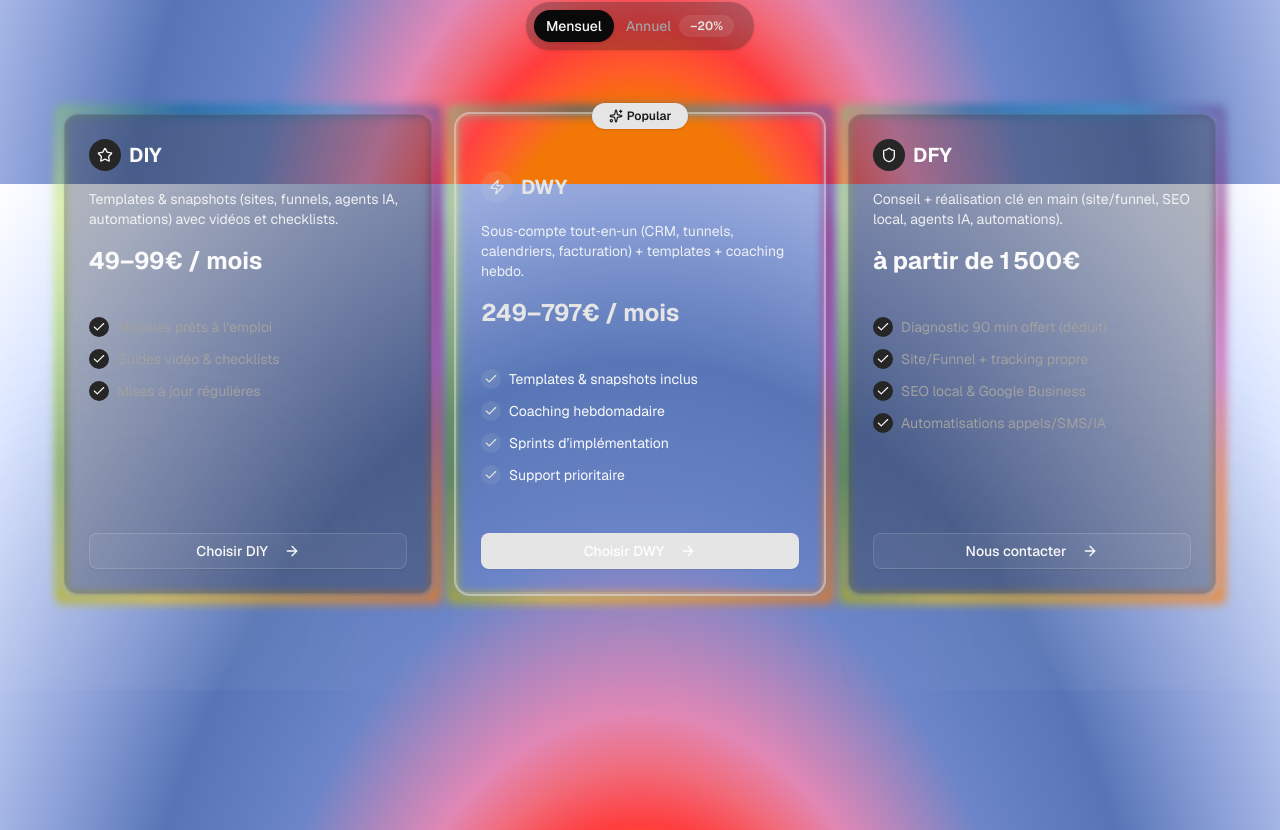
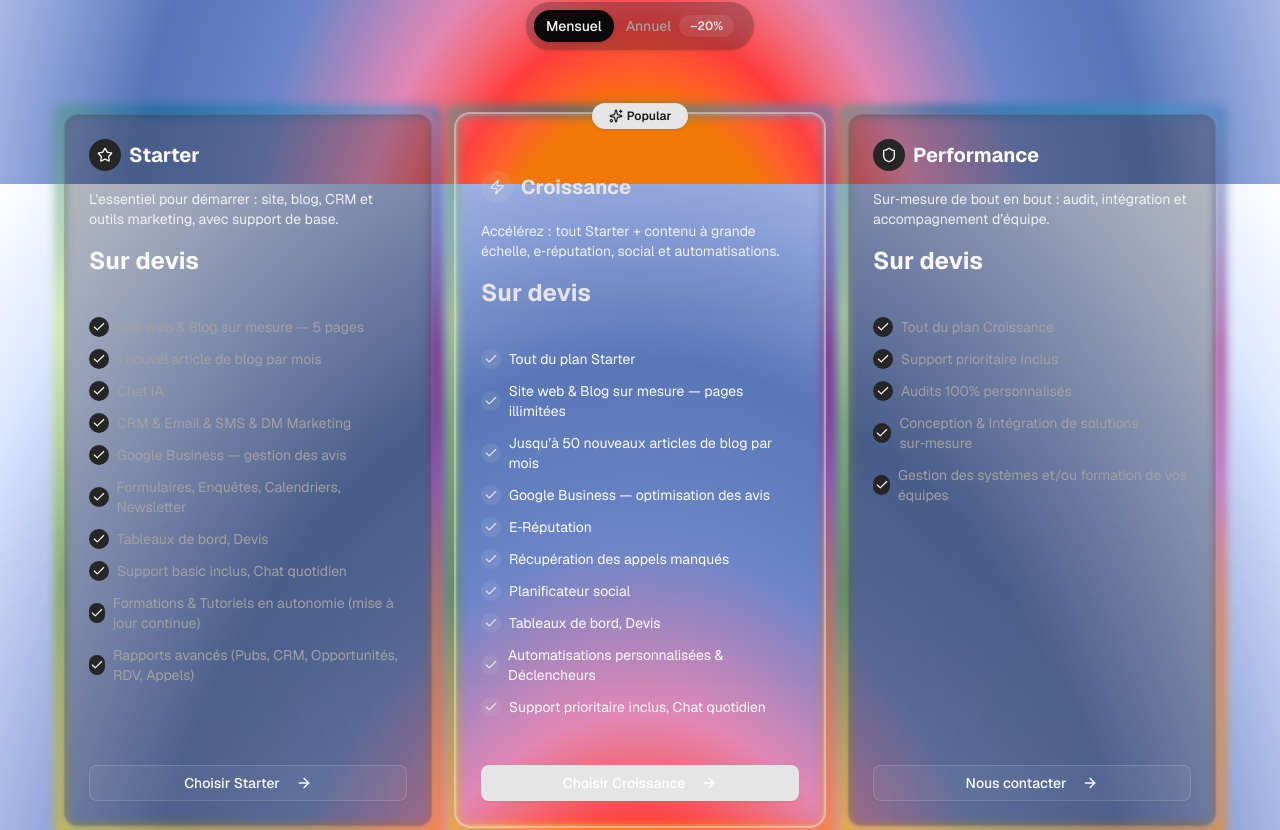
Before and after one commit to guerindylan555-boop/ABDMAIN, a Next.js app: page / in a window 1280 px wide. Shown: the part 4616-5446 px from the top of the page. Built offline with nearby package versions, Linux system fonts and the light colour scheme; no server answers; grey boxes are pictures that could not be loaded.

Commit message:
Update change.md

```diff
--- a/components/mvpblocks/simple-pricing.tsx
+++ b/components/mvpblocks/simple-pricing.tsx
@@ -18,56 +18,70 @@ import { motion } from 'framer-motion';
 
 const plans = [
   {
-    id: 'diy',
-    name: 'DIY',
+    id: 'starter',
+    name: 'Starter',
     icon: Star,
     price: {
-      monthly: '49–99€ / mois',
-      yearly: '49–99€ / mois',
+      monthly: 'Sur devis',
+      yearly: 'Sur devis',
     },
     description:
-      'Templates & snapshots (sites, funnels, agents IA, automations) avec vidéos et checklists.',
+      "L'essentiel pour démarrer : site, blog, CRM et outils marketing, avec support de base.",
     features: [
-      "Modèles prêts à l’emploi",
-      'Guides vidéo & checklists',
-      'Mises à jour régulières',
+      'Site web & Blog sur mesure — 5 pages',
+      '1 nouvel article de blog par mois',
+      'Chat IA',
+      'CRM & Email & SMS & DM Marketing',
+      'Google Business — gestion des avis',
+      'Formulaires, Enquêtes, Calendriers, Newsletter',
+      'Tableaux de bord, Devis',
+      'Support basic inclus, Chat quotidien',
+      'Formations & Tutoriels en autonomie (mise à jour continue)',
+      'Rapports avancés (Pubs, CRM, Opportunités, RDV, Appels)',
     ],
-    cta: 'Choisir DIY',
+    cta: 'Choisir Starter',
   },
   {
-    id: 'dwy',
-    name: 'DWY',
+    id: 'croissance',
+    name: 'Croissance',
     icon: Zap,
     price: {
-      monthly: '249–797€ / mois',
-      yearly: '249–797€ / mois',
+      monthly: 'Sur devis',
+      yearly: 'Sur devis',
     },
     description:
-      'Sous‑compte tout‑en‑un (CRM, tunnels, calendriers, facturation) + templates + coaching hebdo.',
+      'Accélérez : tout Starter + contenu à grande échelle, e‑réputation, social et automatisations.',
     features: [
-      'Templates & snapshots inclus',
-      'Coaching hebdomadaire',
-      'Sprints d’implémentation',
-      'Support prioritaire',
+      'Tout du plan Starter',
+      'Site web & Blog sur mesure — pages illimitées',
+      'Jusqu’à 50 nouveaux articles de blog par mois',
+      'Google Business — optimisation des avis',
+      'E‑Réputation',
+      'Récupération des appels manqués',
+      'Planificateur social',
+      'Tableaux de bord, Devis',
+      'Automatisations personnalisées & Déclencheurs',
+      'Support prioritaire inclus, Chat quotidien',
     ],
-    cta: 'Choisir DWY',
+    cta: 'Choisir Croissance',
     popular: true,
   },
   {
-    id: 'dfy',
-    name: 'DFY',
+    id: 'performance',
+    name: 'Performance',
     icon: Shield,
     price: {
-      monthly: 'à partir de 1 500€',
-      yearly: 'à partir de 1 500€',
+      monthly: 'Sur devis',
+      yearly: 'Sur devis',
     },
     description:
-      'Conseil + réalisation clé en main (site/funnel, SEO local, agents IA, automations).',
+      'Sur‑mesure de bout en bout : audit, intégration et accompagnement d’équipe.',
     features: [
-      'Diagnostic 90 min offert (déduit)',
-      'Site/Funnel + tracking propre',
-      'SEO local & Google Business',
-      'Automatisations appels/SMS/IA',
+      'Tout du plan Croissance',
+      'Support prioritaire inclus',
+      'Audits 100% personnalisés',
+      'Conception & Intégration de solutions sur‑mesure',
+      'Gestion des systèmes et/ou formation de vos équipes',
     ],
     cta: 'Nous contacter',
   },
```
Also changed, not shown: 1 other file (tests, documents, lock files or other folders).
